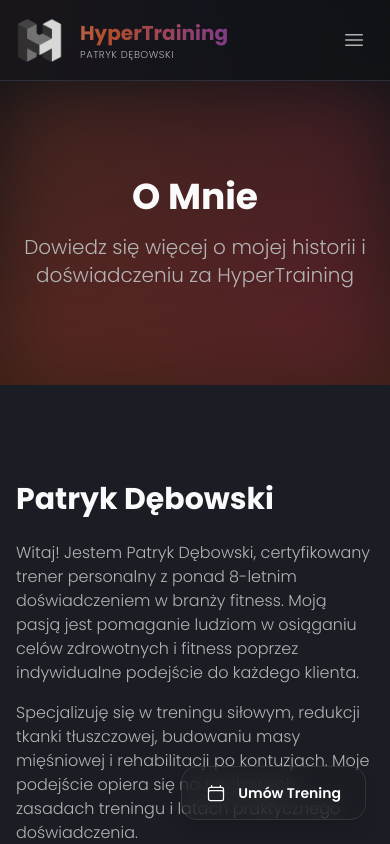
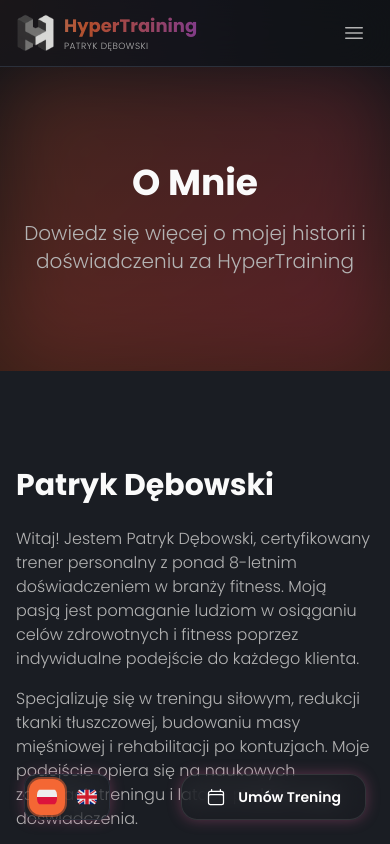
Before and after one commit to Buzka42/hypertraining, a Next.js app: page /o-mnie in a window 390 px wide. Shown: the top 844 px of the page. Built offline with nearby package versions, Linux system fonts and the light colour scheme.

Commit message:
Fix navbar spacing issues on horizontally rotated mobile devices, remove duplicate booking button from navbar, add shimmer effect to popular pricing card

```diff
--- a/components/BookingWidget.tsx
+++ b/components/BookingWidget.tsx
@@ -49,7 +49,7 @@ const BookingWidget: React.FC = () => {
     <>
       {/* Floating Button */}
       <motion.button
-        className="fixed bottom-6 right-6 glass-card text-primary-foreground px-6 py-4 rounded-full shadow-2xl z-50 flex items-center space-x-3"
+        className="fixed bottom-6 right-6 glass-card text-primary-foreground px-6 py-3 rounded-full shadow-2xl z-50 flex items-center space-x-3 button-shimmer-border"
         whileHover={{ scale: 1.05 }}
         whileTap={{ scale: 0.95 }}
         onClick={() => setIsBookingOpen(true)}
--- a/components/Header.tsx
+++ b/components/Header.tsx
@@ -18,16 +18,15 @@ const Header: React.FC = () => {
     { name: t('nav.about'), href: '/o-mnie' },
     { name: t('nav.faq'), href: '/faq' },
     { name: t('nav.contact'), href: '/kontakt' },
-    { name: t('common.book'), href: '#', action: 'openBooking' },
   ]
 
   return (
     <header className="bg-background/70 backdrop-blur-xl border-b border-border sticky top-0 z-50 w-full max-w-full overflow-hidden">
-      <nav className="container mx-auto px-4">
-        <div className="flex justify-between items-center py-4">
+      <nav className="container-fluid mx-auto">
+        <div className="flex justify-between items-center py-3">
           {/* Logo */}
-          <Link href="/" className="flex items-center space-x-4 group">
-            <div className="relative w-12 h-12">
+          <Link href="/" className="flex items-center space-x-2 group min-w-0 flex-shrink-0">
+            <div className="relative w-10 h-10 flex-shrink-0">
               <Image
                 src="/logo.png"
                 alt="HyperTraining Logo"
@@ -35,39 +34,28 @@ const Header: React.FC = () => {
                 fill
               />
             </div>
-            <div>
-              <h1 className="text-xl font-bold text-shimmer">HyperTraining</h1>
-              <p className="text-[10px] text-muted-foreground font-light uppercase tracking-wider">PATRYK DĘBOWSKI</p>
+            <div className="min-w-0">
+              <h1 className="text-lg font-bold text-shimmer whitespace-nowrap">HyperTraining</h1>
+              <p className="text-[9px] text-muted-foreground font-light uppercase tracking-wider whitespace-nowrap">PATRYK DĘBOWSKI</p>
             </div>
           </Link>
 
           {/* Desktop Navigation */}
-          <div className="hidden md:flex items-center space-x-1">
+          <div className="hidden md:flex items-center space-x-0.5 flex-shrink flex-grow-0 justify-center">
             {navigation.map((item) => (
-              item.action === 'openBooking' ? (
-                <button
-                  key={item.name}
-                  onClick={() => setIsBookingOpen(true)}
-                  className="glass-card text-muted-foreground hover:text-foreground font-medium transition-all duration-300 relative group py-2 px-3 rounded-lg hover:bg-card/50"
-                >
-                  {item.name}
-                  <span className="absolute bottom-0 left-0 w-0 h-0.5 bg-gradient-to-r from-primary to-accent transition-all duration-300 group-hover:w-full rounded-full"></span>
-                </button>
-              ) : (
               <Link
                 key={item.name}
                 href={item.href}
-                  className="text-muted-foreground hover:text-foreground font-medium transition-all duration-300 relative group py-2 px-3 rounded-lg hover:bg-card/50"
+                className="text-muted-foreground hover:text-foreground font-medium transition-all duration-300 relative group py-2 px-2 rounded-lg hover:bg-card/50 text-sm whitespace-nowrap flex-shrink-0"
               >
                 {item.name}
                 <span className="absolute bottom-0 left-0 w-0 h-0.5 bg-gradient-to-r from-primary to-accent transition-all duration-300 group-hover:w-full rounded-full"></span>
               </Link>
-              )
             ))}
           </div>
 
           {/* Language Switcher - Top Right */}
-          <div className="hidden md:block">
+          <div className="hidden md:block flex-shrink-0">
             <LanguageSwitcher />
           </div>
 
@@ -93,18 +81,6 @@ const Header: React.FC = () => {
             className="md:hidden py-4 border-t border-border"
           >
             {navigation.map((item) => (
-              item.action === 'openBooking' ? (
-                <button
-                  key={item.name}
-                  onClick={() => {
-                    setIsBookingOpen(true)
-                    setIsMenuOpen(false)
-                  }}
-                  className="glass-card block w-full text-left py-3 text-muted-foreground hover:text-foreground font-medium px-4 rounded-lg hover:bg-card/30"
-                >
-                  {item.name}
-                </button>
-              ) : (
               <Link
                 key={item.name}
                 href={item.href}
@@ -113,13 +89,7 @@ const Header: React.FC = () => {
               >
                 {item.name}
               </Link>
-              )
             ))}
-
-            {/* Mobile Language Switcher */}
-            <div className="mt-4 pt-4 border-t border-border flex justify-center">
-              <LanguageSwitcher />
-            </div>
           </motion.div>
         )}
       </nav>
--- a/components/LanguageSwitcher.tsx
+++ b/components/LanguageSwitcher.tsx
@@ -6,7 +6,7 @@ export default function LanguageSwitcher() {
   const { language, setLanguage } = useLanguage()
 
   return (
-    <div className="flex items-center space-x-1 bg-card/30 backdrop-blur-lg rounded-xl p-1 border border-border">
+    <div className="flex items-center space-x-1 bg-card/30 backdrop-blur-lg rounded-xl p-1 border border-border button-shimmer-border">
       <button
         onClick={() => setLanguage('pl')}
         className={`p-2 rounded-lg transition-all duration-200 hover:scale-105 ${
@@ -19,8 +19,8 @@ export default function LanguageSwitcher() {
         <Image
           src="/pl.png"
           alt="Polish"
-          width={24}
-          height={16}
+          width={20}
+          height={14}
           className="object-cover rounded-sm"
         />
       </button>
@@ -36,8 +36,8 @@ export default function LanguageSwitcher() {
         <Image
           src="/eng.png"
           alt="English"
-          width={24}
-          height={16}
+          width={20}
+          height={14}
           className="object-cover rounded-sm"
         />
       </button>
--- a/components/Layout.tsx
+++ b/components/Layout.tsx
@@ -4,6 +4,7 @@ import Footer from './Footer'
 import BookingWidget from './BookingWidget'
 import InteractiveBackground from './InteractiveBackground'
 import { BookingProvider } from '../contexts/BookingContext'
+import LanguageSwitcher from './LanguageSwitcher'
 
 interface LayoutProps {
   children: React.ReactNode
@@ -20,6 +21,10 @@ const Layout: React.FC<LayoutProps> = ({ children }) => {
         </main>
         <Footer />
         <BookingWidget />
+        {/* Floating Language Switcher - visible on mobile */}
+        <div className="md:hidden fixed bottom-6 left-6 z-50">
+          <LanguageSwitcher />
+        </div>
       </div>
     </BookingProvider>
   )
--- a/data/translations.ts
+++ b/data/translations.ts
@@ -621,7 +621,7 @@ export const translations = {
     'home.scientific.science.title': 'Nauka o RIR a Hipertrofia',
     'home.scientific.science.1': 'Dokładne zastosowanie RIR, ułatwione przez trenera, bezpośrednio przekłada się na znacząco lepszą hipertrofię mięśniową i wyniki siłowe. Dowody naukowe są jasne: trening bliżej upadku (niższe RIR) przynosi lepsze rezultaty.',
     'home.scientific.science.2': 'Meta-regresja opublikowana w Sports Medicine w 2021 roku wykazała, że trening bliżej upadku (niższe RIR) jest bezpośrednio związany z większą hipertrofią mięśni. Chociaż dokładne odsetki różnią się w zależności od osoby, badania te potwierdzają zależność dawka-reakcja między wysiłkiem a przyrostem mięśni. Im bliżej swojego prawdziwego limitu trenujesz, tym większy jest bodziec do wzrostu mięśni.',
-    'home.scientific.conclusion': 'Dowody są jasne: praca z wykwalifikowanym trenerem personalnym, który rozumie RIR, może znacząco poprawić Twoje rezultaty budowania masy mięśniowej, zapewniając trening w optymalnej intensywności. Nie zostawiaj swoich zysków na stole - pozwól profesjonalistę poprowadzić Cię do swojego prawdziwego potencjału.',
+    'home.scientific.conclusion': 'Dowody są jasne: praca z wykwalifikowanym trenerem personalnym, który rozumie RIR, może znacząco poprawić Twoje rezultaty budowania masy mięśniowej, zapewniając trening w optymalnej intensywności. Nie zostawiaj swoich zysków na stole - pozwól profesjonaliście poprowadzić Cię do swojego prawdziwego potencjału.',
 
     'about.header.title': 'O Mnie',
     'about.header.description': 'Dowiedz się więcej o mojej historii i doświadczeniu za HyperTraining',
@@ -694,8 +694,8 @@ export const translations = {
     'home.why.science': 'Metody Oparte na Nauce',
     'home.why.science.desc': 'Wszystkie protokoły treningowe i zalecenia żywieniowe opierają się na najnowszych badaniach naukowych i fizjologii ćwiczeń, a nie tylko na trendach fitness. Zawsze będziesz wiedział, dlaczego coś robię.',
 
-    'home.why.tools.title': 'Nowoczesne Narzędzia dla Maksymalnych Rezultatów (Bez Płatności dla Klientów)',
-    'home.why.tools.description': 'Aby Twoja podróż była płynna i móc Cię kontrolować, wszyscy klienci otrzymują bezpłatny, darmowy dostęp do moich nowoczesnych zasobów cyfrowych:',
+    'home.why.tools.title': 'Nowoczesne Narzędzia dla Maksymalnych Rezultatów',
+    'home.why.tools.description': 'Aby Twoja podróż była płynna i móc Cię kontrolować, wszyscy klienci otrzymują bezpłatny dostęp do moich nowoczesnych zasobów cyfrowych:',
 
     'home.why.tools.spreadsheets': 'Online Arkusze Treningowe',
     'home.why.tools.spreadsheets.desc': 'Śledź swoje postępy, monitoruj podnoszone ciężary i uzyskaj dostęp do swojego programu w dowolnym czasie i miejscu.',
--- a/pages/cennik.tsx
+++ b/pages/cennik.tsx
@@ -320,7 +320,7 @@ export default function CennikPage() {
                   initial={{ opacity: 0, y: 50 }}
                   animate={{ opacity: 1, y: 0 }}
                   transition={{ duration: 0.8, delay: index * 0.1 }}
-                  className={`relative glass-card p-8 ${plan.popular ? 'ring-2 ring-primary scale-105' : ''} flex flex-col h-full`}
+                  className={`relative glass-card p-8 ${plan.popular ? 'ring-2 ring-primary scale-105 card-shimmer-border' : ''} flex flex-col h-full`}
                 >
                   {plan.popular && (
                     <div className="absolute -top-3 left-1/2 transform -translate-x-1/2">
--- a/styles/globals.css
+++ b/styles/globals.css
@@ -46,8 +46,8 @@ All colors MUST be HSL.
     --gradient-hero: linear-gradient(180deg, hsl(220 15% 8%) 0%, hsl(16 40% 15%) 100%);
 
     /* Shadows & effects */
-    --shadow-glow: 0 0 60px hsl(16 90% 58% / 0.3);
-    --shadow-card: 0 10px 40px -10px hsl(0 0% 0% / 0.5);
+    --shadow-glow: 0 0 60px hsl(var(--primary)/0.3);
+    --shadow-card: 0 10px 40px -10px hsla(0, 0%, 0%, 0.5);
 
     /* Animations */
     --transition-smooth: all 0.4s cubic-bezier(0.4, 0, 0.2, 1);
@@ -78,6 +78,14 @@ All colors MUST be HSL.
 
   .bg-gradient-hero {
     @apply bg-gradient-to-b from-background to-[hsl(16_40%_15%)];
+  }
+
+  .button-shimmer-border {
+    animation: button-shimmer-border 8s ease-in-out infinite;
+  }
+
+  .container-fluid {
+    @apply max-w-full w-full px-4;
   }
 }
 
@@ -142,6 +150,13 @@ img {
   max-width: 100%;
 }
 
+.container-fluid {
+  max-width: 100%;
+  width: 100%;
+  padding-left: 1rem;
+  padding-right: 1rem;
+}
+
 @media (min-width: 640px) {
   .container {
     max-width: 640px;
@@ -169,6 +184,48 @@ img {
 @media (min-width: 1536px) {
   .container {
     max-width: 1536px;
+  }
+}
+
+/* Responsive adjustments for horizontally rotated mobile devices */
+@media (max-height: 500px) and (min-width: 768px) {
+  .container-fluid {
+    padding-left: 1rem;
+    padding-right: 1rem;
+  }
+
+  header .py-4 {
+    padding-top: 0.5rem;
+    padding-bottom: 0.5rem;
+  }
+
+  header .text-lg {
+    font-size: 1rem;
+  }
+
+  header .text-\[9px\] {
+    font-size: 8px;
+  }
+
+  header .space-x-2 > :not([hidden]) ~ :not([hidden]) {
+    margin-left: 0.5rem;
+  }
+
+  /* Reduce navigation item padding on landscape mobile */
+  header .md\:flex .px-2 {
+    padding-left: 0.4rem;
+    padding-right: 0.4rem;
+  }
+
+  header .md\:flex .py-2 {
+    padding-top: 0.4rem;
+    padding-bottom: 0.4rem;
+  }
+
+  /* Ensure navigation doesn't take too much space */
+  header .md\:flex {
+    flex-grow: 0;
+    flex-shrink: 1;
   }
 }
 
@@ -240,18 +297,25 @@ img {
 .gradient-text {
   @apply text-gradient;
   background: linear-gradient(to right, #ffffff, hsl(var(--primary)), hsl(var(--accent)), #ffffff);
+  background-size: 300% 300%;
   -webkit-background-clip: text;
   background-clip: text;
   -webkit-text-fill-color: transparent;
-  animation: shimmer 4s ease-in-out infinite;
+  animation: shimmer-text-pos 4s ease-in-out infinite;
   position: relative;
   opacity: 0.9;
 }
 
-@keyframes shimmer {
+@keyframes shimmer-text-bg {
   0% { background: linear-gradient(to right, #ffffff, #9ca3af, #ffffff); }
   50% { background: linear-gradient(to right, #ffffff, hsl(var(--primary)), hsl(var(--accent)), #ffffff); }
   100% { background: linear-gradient(to right, #ffffff, #9ca3af, #ffffff); }
+}
+
+@keyframes shimmer-text-pos {
+  0% { background-position: 0% 50%; }
+  50% { background-position: 100% 50%; }
+  100% { background-position: 0% 50%; }
 }
 
 .text-shimmer {
@@ -260,7 +324,7 @@ img {
   -webkit-background-clip: text;
   background-clip: text;
   -webkit-text-fill-color: transparent;
-  animation: shimmer 8s ease-in-out infinite;
+  animation: shimmer-text-pos 8s ease-in-out infinite;
   display: inline-block;
   opacity: 0.7;
   max-width: 100%;
@@ -269,12 +333,21 @@ img {
   word-break: break-word;
 }
 
+@keyframes button-shimmer-border {
+  0% { box-shadow: 0 0 10px hsla(16, 90%, 58%, 0.3); }
+  50% { box-shadow: 0 0 20px hsla(280, 60%, 55%, 0.5); }
+  100% { box-shadow: 0 0 10px hsla(16, 90%, 58%, 0.3); }
+}
 
+.card-shimmer-border {
+  animation: card-shimmer-border 8s ease-in-out infinite;
+  position: relative;
+}
 
-@keyframes shimmer {
-  0% { background-position: 0% 50%; }
-  50% { background-position: 100% 50%; }
-  100% { background-position: 0% 50%; }
+@keyframes card-shimmer-border {
+  0% { box-shadow: 0 0 15px hsla(16, 90%, 58%, 0.4), 0 0 0 2px hsla(16, 90%, 58%, 0.3); }
+  50% { box-shadow: 0 0 25px hsla(280, 60%, 55%, 0.6), 0 0 0 2px hsla(280, 60%, 55%, 0.4); }
+  100% { box-shadow: 0 0 15px hsla(16, 90%, 58%, 0.4), 0 0 0 2px hsla(16, 90%, 58%, 0.3); }
 }
 
 /* Custom animations */
```
Lines whose indentation alone changed are shown as unchanged.
